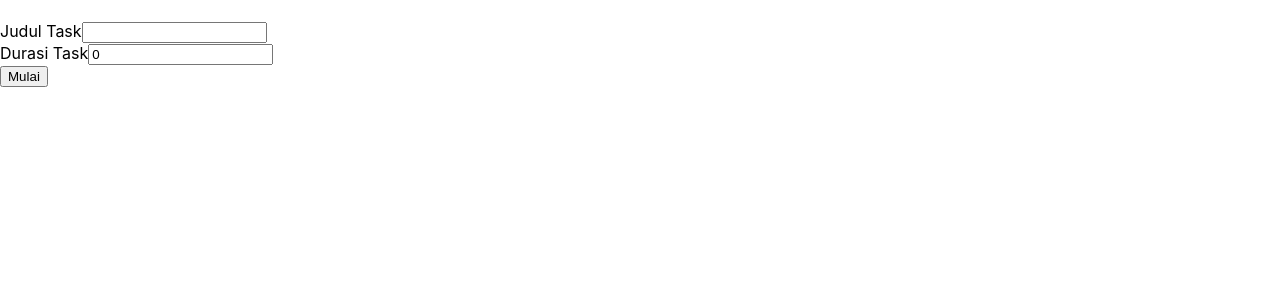
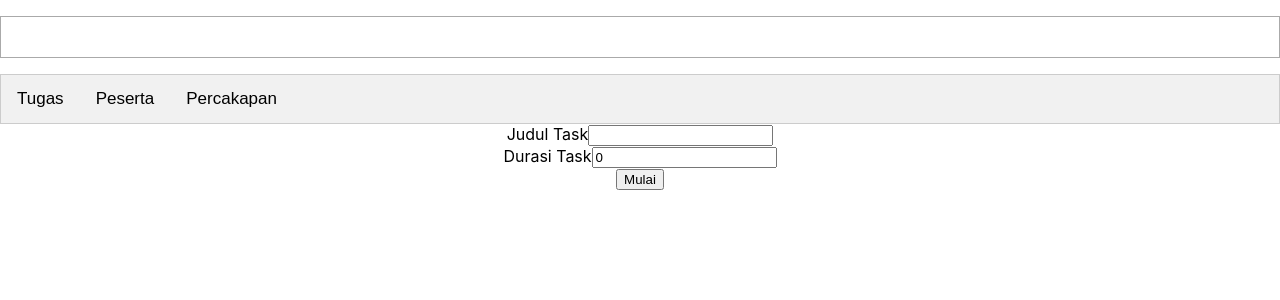
Before and after one commit to debbysa/pantaw-pemateri, a React (Create React App) app: page / in a window 1280 px wide. Shown: the top 300 px of the page. Built offline with nearby package versions, Linux system fonts and the light colour scheme; no server answers.

Commit message:
adding styled-components halaman pemateri tab tugas

```diff
--- a/src/App.js
+++ b/src/App.js
@@ -1,14 +1,46 @@
 import React, { Component } from "react";
 import socketIOClient from "socket.io-client";
 import axios from "axios";
-import logo from "./logo.svg";
 import "./App.css";
+import styled from "styled-components";
+
+const Title = styled.h1`
+      padding: 10
+      font-size: 1.5em
+      color: #226b80
+    `;
+const ParagraphId = styled.p`
+  text-align: right;
+  padding: 20px
+  border: 1px solid #aaa;
+`;
+
+const Tab = styled.div`
+    overflow: hidden
+    border: 1px solid #ccc
+    background-color: #f1f1f1
+    `;
+
+const TabButton = styled.button`
+  background-color: inherit
+    float: left
+    border: none
+    cursor: pointer
+    padding: 14px 16px
+    transition: 0.3s
+    font-size: 17px
+    &:hover {
+    background: #226b80;
+    color: white;
+  }
+`;
 
 class App extends Component {
   socket = socketIOClient("http://localhost:3000");
 
   state = {
     workshop: {
+      id_workshop: "",
       judul: "",
       deskripsi: ""
     },
@@ -63,23 +95,31 @@ class App extends Component {
     clearInterval(this.timer);
     const { task } = this.state;
     task.durasi = 0;
+    task.judul = "";
     this.setState({ task });
   }
 
   render() {
     return (
       <div>
-        <h1>{this.state.workshop.judul}</h1>
+        <Title>{this.state.workshop.judul}</Title>
         <p>{this.state.workshop.deskripsi}</p>
+        <ParagraphId>{this.state.workshop.id_workshop}</ParagraphId>
+
+        <Tab>
+          <TabButton>Tugas</TabButton>
+          <TabButton>Peserta</TabButton>
+          <TabButton>Percakapan</TabButton>
+        </Tab>
 
         {this.state.task.start ? (
-          <div>
+          <div align="center">
             <p align="center">{this.state.task.judul}</p>
             <p align="center">{this.state.task.durasi}</p>
             <button onClick={() => this.toggleStart()}>Berhenti</button>
           </div>
         ) : (
-          <div>
+          <div align="center">
             <div>
               <label>
                 Judul Task
```
